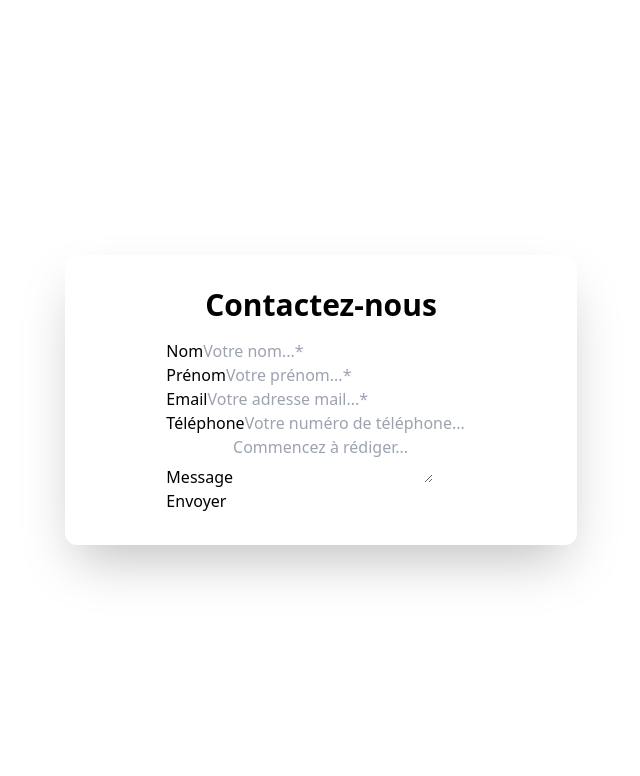
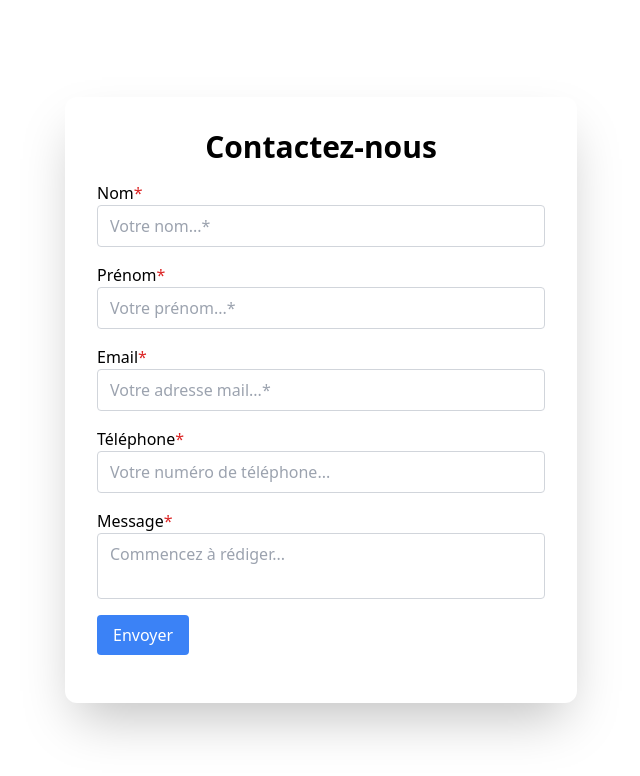
Before and after one commit to KimQuenon/contactFormTW-Vuelidate, a Nuxt app: page / in a window 1280 px wide. Shown: the top 776 px of the page, without its empty margins (319-959 px from the left). Built offline with nearby package versions, Linux system fonts and the light colour scheme.

Commit message:
design tailwind

```diff
--- a/app.vue
+++ b/app.vue
@@ -6,3 +6,7 @@
     </div>
   </div>
 </template>
+
+<style>
+  @import 'assets/style.css';
+</style>
--- a/components/Form.vue
+++ b/components/Form.vue
@@ -54,13 +54,14 @@ const handleSubmit = () => {
 };
 </script>
 <template>
-    <form @submit.prevent="handleSubmit">
+    <div class="container mx-auto">
+        <form @submit.prevent="handleSubmit" class="max-w-lg mx-auto">
             <div v-if="successMessage" class="bg-green-200 text-green-800 border border-green-600 rounded-md px-4 py-2 mb-4">
                     {{ successMessage }}
             </div>
-        <div>
-            <label>Nom</label>
-            <input type="text" v-model="formData.name" class="form-control" placeholder="Votre nom...*"
+            <div class="mb-4">
+                <label>Nom<span class="text-red-600">*</span></label>
+                <input type="text" v-model="formData.name" class="form-input block w-full border border-gray-300 rounded px-3 py-2" placeholder="Votre nom...*"
                     @change="v$.name.$touch" :class="{
                         'border-red-500 focus:border-red-500': v$.name.$error,
                         'border-[#42d392] ': !v$.name.$invalid,
@@ -69,9 +70,9 @@ const handleSubmit = () => {
                     v$.name.$errors[0].$message
                 }}</div>
             </div>
-        <div>
-            <label>Prénom</label>
-            <input type="text" v-model="formData.surname" class="form-control" placeholder="Votre prénom...*"
+            <div class="mb-4">
+                <label>Prénom<span class="text-red-600">*</span></label>
+                <input type="text" v-model="formData.surname" class="form-input block w-full border border-gray-300 rounded px-3 py-2" placeholder="Votre prénom...*"
                     @change="v$.surname.$touch" :class="{
                         'border-red-500 focus:border-red-500': v$.surname.$error,
                         'border-[#42d392] ': !v$.surname.$invalid,
@@ -80,9 +81,9 @@ const handleSubmit = () => {
                     v$.surname.$errors[0].$message
                 }}</div>
             </div>
-        <div>
-            <label>Email</label>
-            <input type="email" v-model="formData.email" class="form-control" placeholder="Votre adresse mail...*"
+            <div class="mb-4">
+                <label>Email<span class="text-red-600">*</span></label>
+                <input type="email" v-model="formData.email" class="form-input block w-full border border-gray-300 rounded px-3 py-2" placeholder="Votre adresse mail...*"
                     @change="v$.email.$touch" :class="{
                         'border-red-500 focus:border-red-500': v$.email.$error,
                         'border-[#42d392] ': !v$.email.$invalid,
@@ -91,9 +92,9 @@ const handleSubmit = () => {
                     v$.email.$errors[0].$message
                 }}</div>
             </div>
-        <div>
-            <label>Téléphone</label>
-            <input type="tel" v-model="formData.phone" class="form-control" placeholder="Votre numéro de téléphone..."
+            <div class="mb-4">
+                <label>Téléphone<span class="text-red-600">*</span></label>
+                <input type="tel" v-model="formData.phone" class="form-input block w-full border border-gray-300 rounded px-3 py-2" placeholder="Votre numéro de téléphone..."
                     @change="v$.phone.$touch" :class="{
                         'border-red-500 focus:border-red-500': v$.phone.$error,
                         'border-[#42d392] ': !v$.phone.$invalid,
@@ -102,9 +103,9 @@ const handleSubmit = () => {
                     v$.phone.$errors[0].$message
                 }}</div>
             </div>
-        <div>
-            <label>Message</label>
-            <textarea type="text" v-model="formData.message" class="form-control" placeholder="Commencez à rédiger..."
+            <div class="mb-4">
+                <label>Message<span class="text-red-600">*</span></label>
+                <textarea type="text" v-model="formData.message" class="form-input block w-full border border-gray-300 rounded px-3 py-2" placeholder="Commencez à rédiger..."
                     @change="v$.message.$touch" :class="{
                         'border-red-500 focus:border-red-500': v$.message.$error,
                         'border-[#42d392] ': !v$.message.$invalid,
@@ -113,8 +114,9 @@ const handleSubmit = () => {
                     v$.message.$errors[0].$message
                 }}</div>
             </div>
-        <div>
-            <button type="submit" class="btn">Envoyer</button>
+            <div class="mb-4">
+                <button type="submit" class="bg-blue-500 text-white px-4 py-2 rounded hover:bg-blue-600 focus:outline-none focus:bg-blue-600">Envoyer</button>
             </div>
         </form>
+    </div>
 </template>
```
Lines whose indentation alone changed are shown as unchanged.
